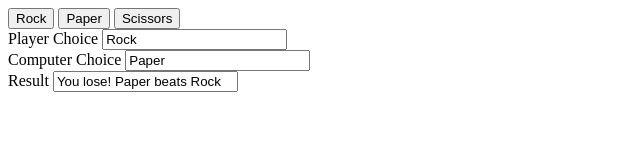
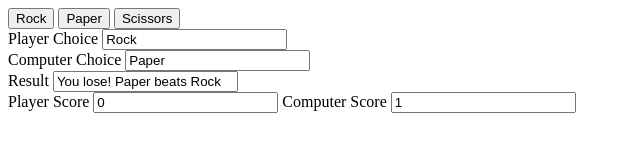
Before and after one commit to frenchiejnr/rock-paper-scissors, a plain HTML site: page index.html in a window 1280 px wide. Both pictures are taken after a click on the button "Rock". Shown: the whole page, without its empty margins (0-640 px from the left). Drawn offline with Linux system fonts and the light colour scheme.

Commit message:
add: score tracking on screen

```diff
--- a/index.html
+++ b/index.html
@@ -18,6 +18,12 @@
         <label for="result">Result</label>
         <input type="text" name="result" id="result" readonly>
     </div>
+    <div class="score">
+        <label for="playerScore">Player Score</label>
+        <input type="text" name="playerScore" id="playerScore" readonly>
+        <label for="computerScore">Computer Score</label>
+        <input type="text" name="computerScore" id="computerScore" readonly>
+    </div>
 </body>
 <script src="index.js"></script>
 </html>
--- a/index.js
+++ b/index.js
@@ -38,11 +38,12 @@ function capitalize(string) {
 }
 
 function playRound(playerSelection, computerSelection) {
-  // create variable named result
   let result;
   let playerSelectionInput = document.querySelector('#playerSelection');
   let computerSelectionInput = document.querySelector('#computerSelection');
   let resultInput = document.querySelector('#result');
+  let playerScoreText = document.querySelector('#playerScore');
+  let computerScoreText = document.querySelector('#computerScore');
 
   playerSelectionInput.value = playerSelection;
   computerSelectionInput.value = computerSelection;
@@ -75,6 +76,8 @@ function playRound(playerSelection, computerSelection) {
     }
 
     resultInput.value = result;
+    playerScoreText.value = playerScore;
+    computerScoreText.value = computerScore
     return result;
 }
 
```
